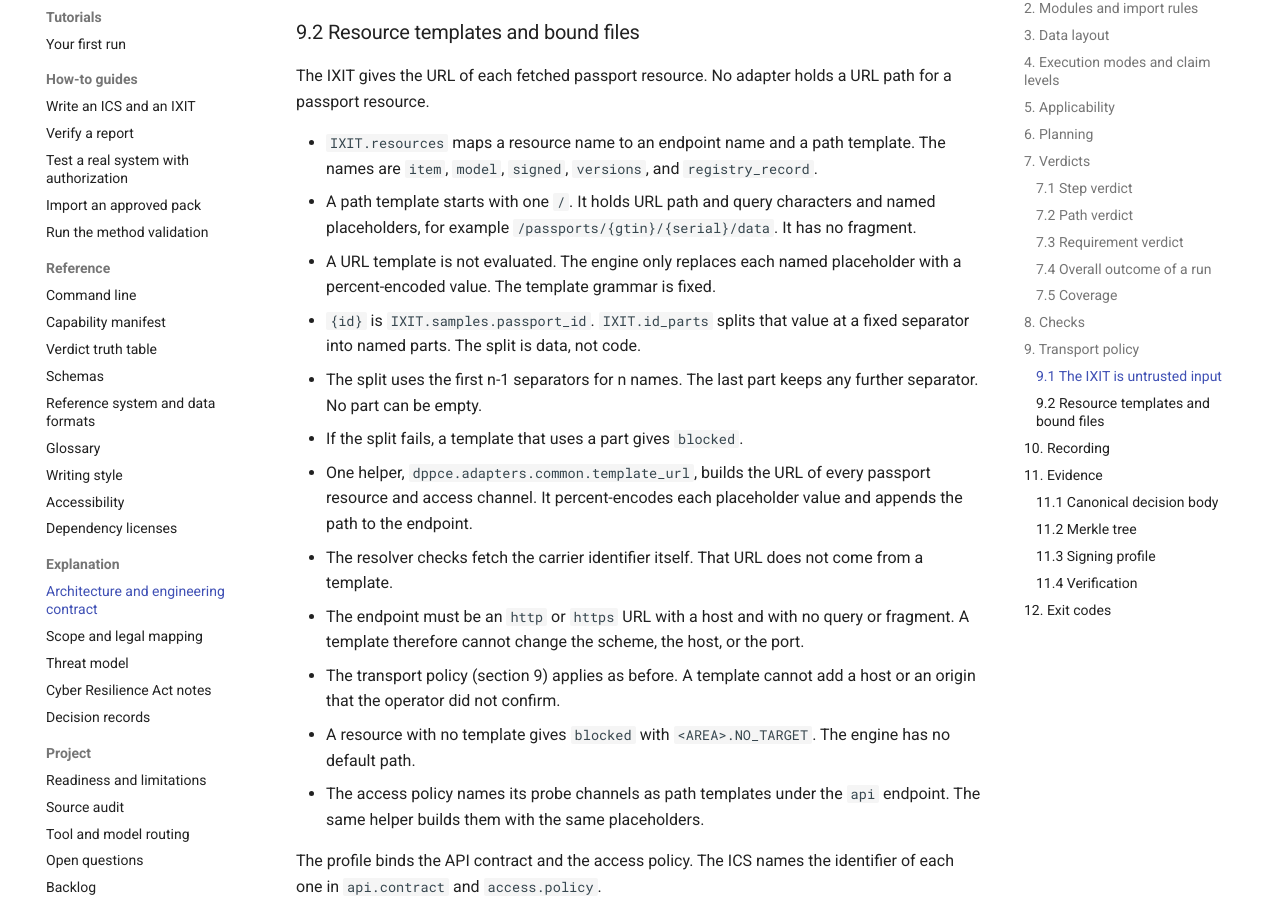
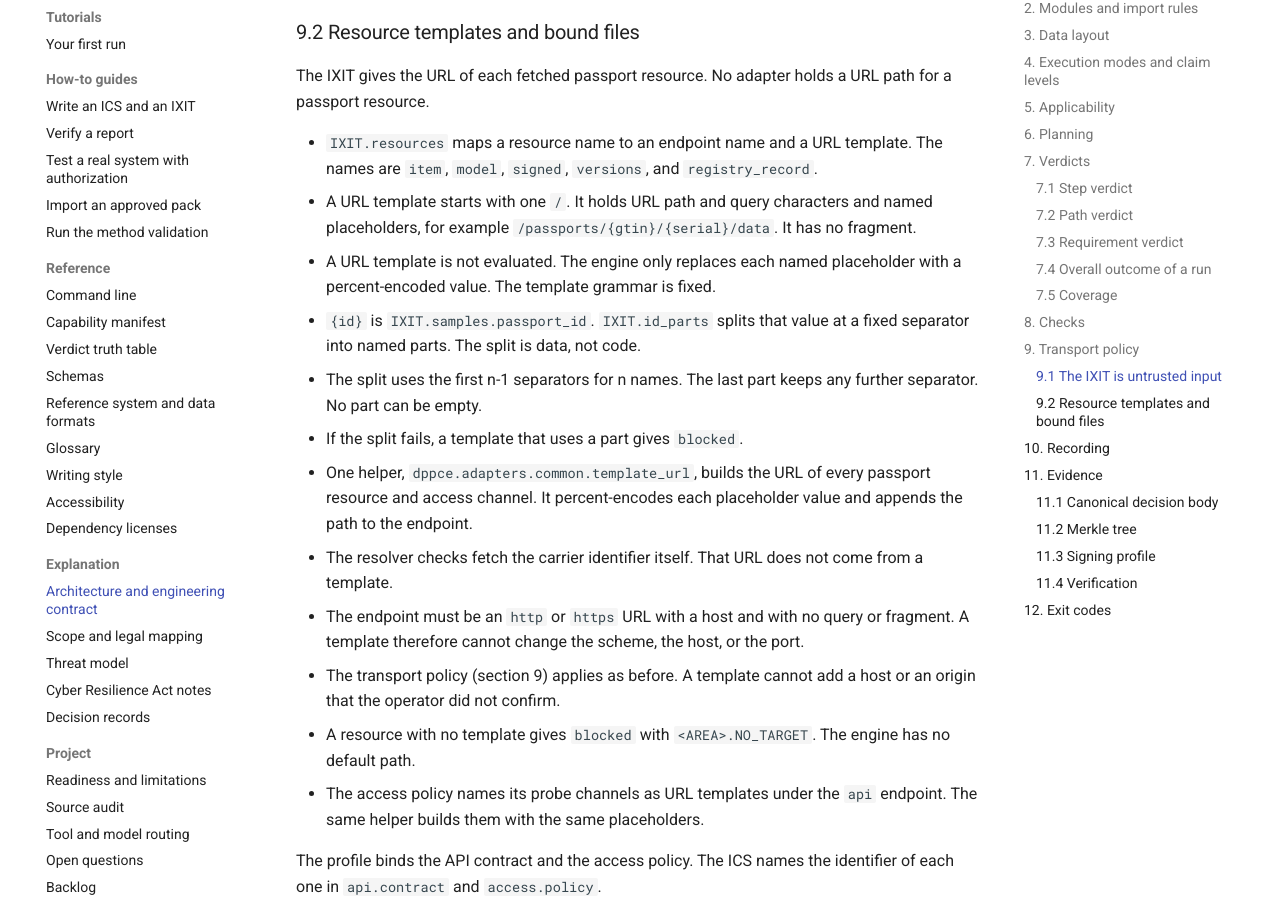
Before and after one commit to hadijannat/dpp-conformance-engine, an MkDocs documentation site: the page built from docs/explanation/architecture.md, in a window 1280 px wide and 1400 px high, scrolled down 10665 px. Shown: the part 127-1024 px from the top of the window. Built offline with MkDocs 1.6.1 and Material for MkDocs 9.7.7, drawn with Linux system fonts in a browser that asks for light colours; the version menu is left out.

Commit message:
fix(docs): apply review findings
Use one term, URL template, for the IXIT and access-policy templates.
Keep 'path templates' for OpenAPI path keys.

Co-Authored-By: Claude Opus 5.5 <noreply@anthropic.com>

```diff
--- a/docs/explanation/architecture.md
+++ b/docs/explanation/architecture.md
@@ -351,9 +351,9 @@ does not let those files decide what the test host trusts or discloses:
 The IXIT gives the URL of each fetched passport resource. No adapter holds a URL path for a
 passport resource.
 
-- `IXIT.resources` maps a resource name to an endpoint name and a path template. The names are
+- `IXIT.resources` maps a resource name to an endpoint name and a URL template. The names are
   `item`, `model`, `signed`, `versions`, and `registry_record`.
-- A path template starts with one `/`. It holds URL path and query characters and named
+- A URL template starts with one `/`. It holds URL path and query characters and named
   placeholders, for example `/passports/{gtin}/{serial}/data`. It has no fragment.
 - A URL template is not evaluated. The engine only replaces each named placeholder with a
   percent-encoded value. The template grammar is fixed.
@@ -371,7 +371,7 @@ passport resource.
   that the operator did not confirm.
 - A resource with no template gives `blocked` with `<AREA>.NO_TARGET`. The engine has no default
   path.
-- The access policy names its probe channels as path templates under the `api` endpoint. The
+- The access policy names its probe channels as URL templates under the `api` endpoint. The
   same helper builds them with the same placeholders.
 
 The profile binds the API contract and the access policy. The ICS names the identifier of each
```
Also changed, not shown: docs/reference/reference-system.md (+2 -2 lines).
